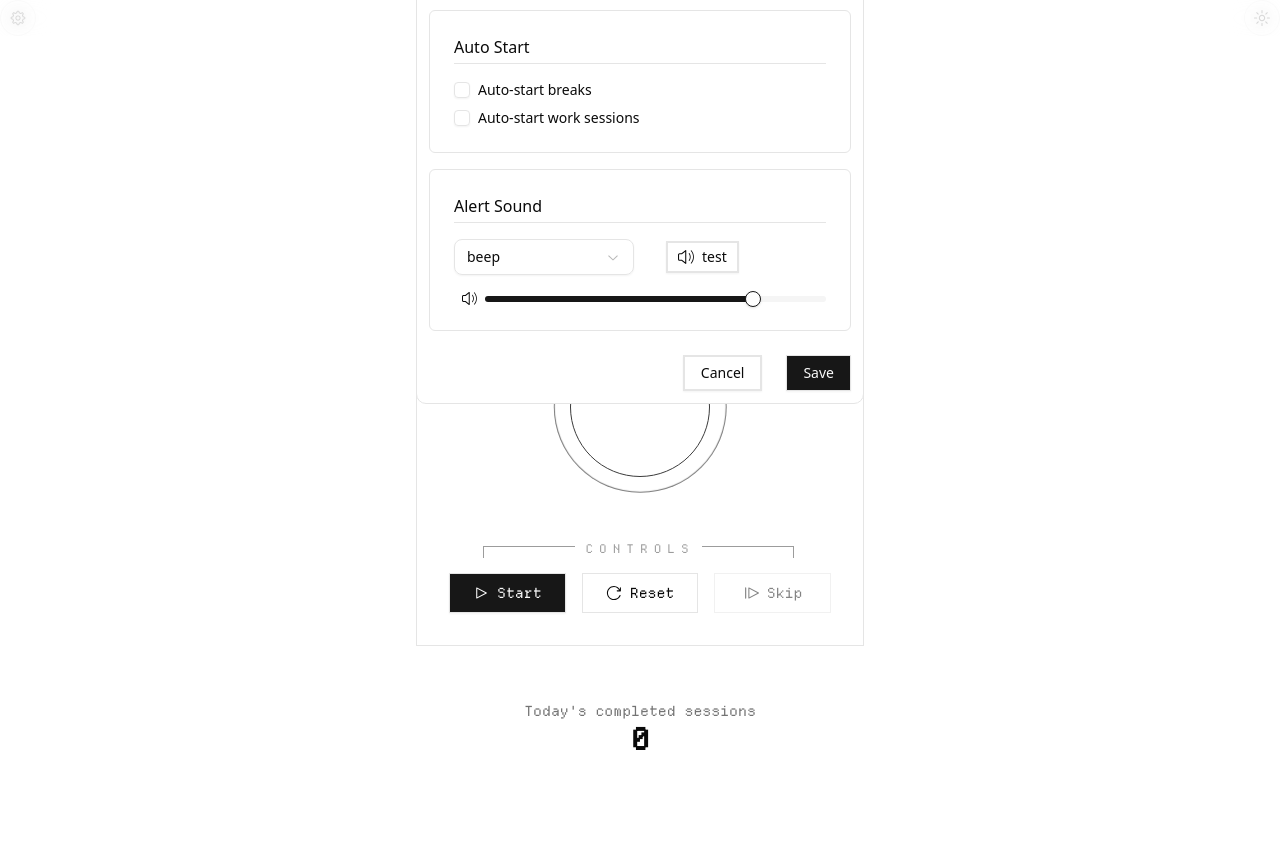
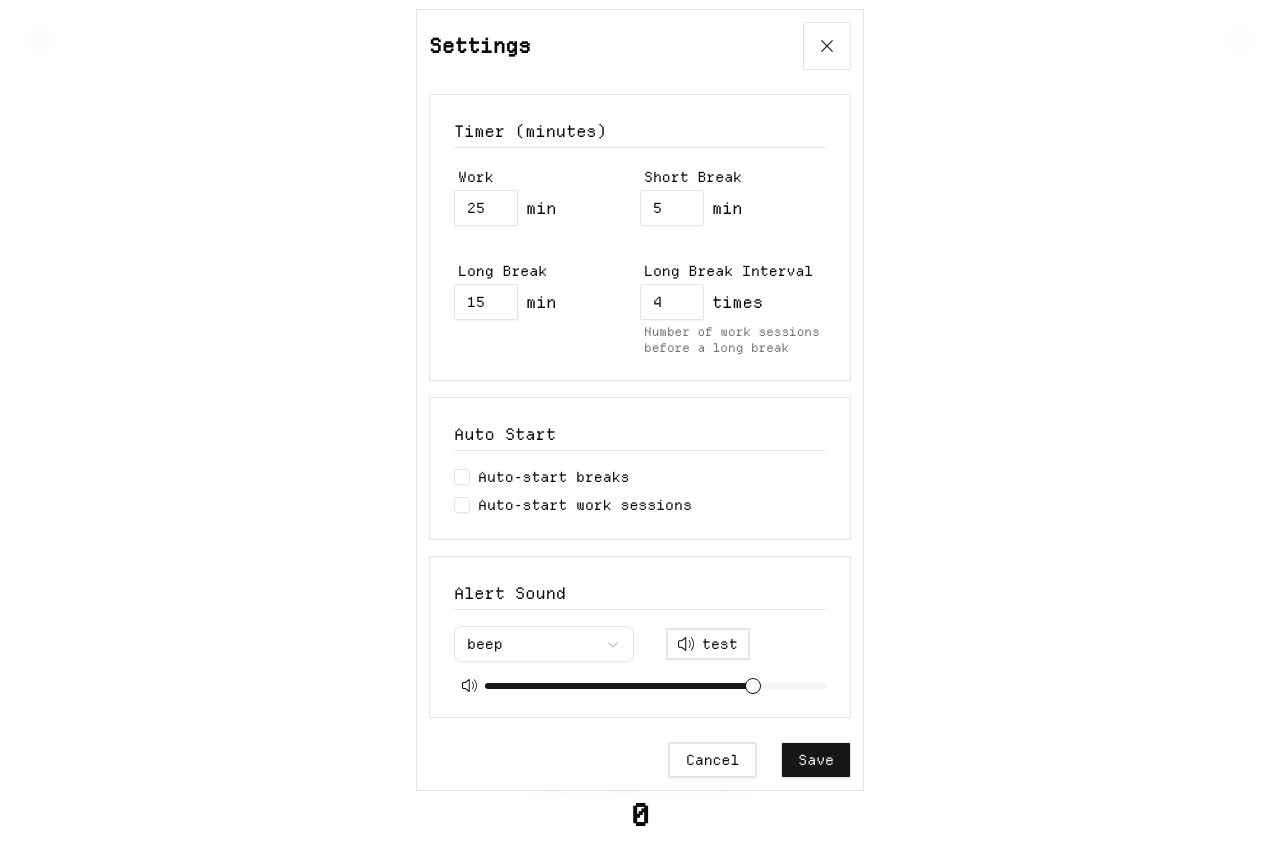
Before and after one commit to snd-primary/iteract-web, a Next.js app: page / in a window 1280 px wide. Both pictures are taken after a click on the button "Settings". Shown: the top 864 px of the page. Before the commit the page ends 836 px from the top, so only its background shows below. Built offline with nearby package versions, Linux system fonts and the light colour scheme.

Commit message:
layout fix

```diff
--- a/src/app/layout.tsx
+++ b/src/app/layout.tsx
@@ -3,6 +3,7 @@ import { Geist, Geist_Mono } from "next/font/google";
 import localFont from "next/font/local";
 import "./globals.css";
 import Header from "@/components/header";
+import { Settings } from "@/components/pomodoro/setting";
 
 const geistSans = Geist({
 	variable: "--font-geist-sans",
@@ -75,7 +76,7 @@ export default function RootLayout({
 				className={`${geistSans.variable} ${geistMono.variable} ${departureMono.variable} antialiased h-dvh`}
 			>
 				<Header />
-				<div className="font-departure w-full h-full grid grid-cols-[minmax(320px,480px)]  place-content-center place-items-center ">
+				<div className="font-departure w-full h-full grid grid-cols-[minmax(320px,450px)]  place-content-center place-items-center ">
 					{children}
 				</div>
 			</body>
--- a/src/app/page.tsx
+++ b/src/app/page.tsx
@@ -1,6 +1,7 @@
 "use client";
 
 import { Timer, Controls, CompletedCounter } from "@/components/pomodoro";
+import { Settings } from "@/components/pomodoro/setting";
 import { useInitializeApp } from "@/lib/hooks/useInitializeApp";
 import { usePersistState } from "@/lib/hooks/usePersistState";
 
@@ -13,7 +14,8 @@ export default function Home() {
 
 	return (
 		<main className="max-w-full w-full h-fit grid grid-cols-1 grid-rows-[1fr_70px] gap-12 items-center justify-center bg-background text-foreground px-4 relative">
-			<div className="w-full grid grid-cols-1 gap-16 justify-center justify-self-center md:border-1 md:p-8  relative">
+			<Settings />
+			<div className="w-full grid grid-cols-1 gap-16 justify-center justify-self-center md:border-1 md:p-8 relative">
 				<Timer />
 				<Controls />
 			</div>
--- a/src/components/header.tsx
+++ b/src/components/header.tsx
@@ -1,11 +1,22 @@
 "use client";
+import { GearIcon } from "@radix-ui/react-icons";
 import { ThemeToggle } from "./pomodoro";
-import { Settings } from "./pomodoro/setting";
+import { Button } from "./ui/button";
+import { useSettings } from "@/lib/hooks/useSettings";
 
 const Header = () => {
+	const { openSettings } = useSettings();
 	return (
-		<header className="sticky top-0 left-0 z-50 bg-background/20 backdrop-blur-lg flex items-center justify-between">
-			<Settings />
+		<header className="sticky top-0 left-0 z-50 bg-background/20 backdrop-blur-lg flex items-center justify-between p-4">
+			<Button
+				variant="ghost"
+				size="icon"
+				onClick={openSettings}
+				className="rounded-full"
+			>
+				<GearIcon className="h-5 w-5" />
+				<span className="sr-only">Settings</span>
+			</Button>
 			<ThemeToggle />
 		</header>
 	);
--- a/src/components/layout/setting/setting-block.tsx
+++ b/src/components/layout/setting/setting-block.tsx
@@ -7,7 +7,7 @@ type Props = {
 
 export const SettingBlock: React.FC<Props> = ({ ...props }) => {
 	return (
-		<div className="w-full h-full max-w-full max-h-full grid-cols-1 grid gap-4 rounded-sm border p-6">
+		<div className="w-full h-full max-w-full max-h-full grid-cols-1 grid gap-4  border p-6">
 			<h3 className="text-md font-medium border-b pb-1">{props.title}</h3>
 			{props.children}
 		</div>
--- a/src/components/pomodoro/Controls.tsx
+++ b/src/components/pomodoro/Controls.tsx
@@ -35,21 +35,24 @@ export function Controls() {
 			<div className="text-xs relative tracking-[6px] CUSTOM_CONTROLS_BORDER opacity-40">
 				CONTROLS
 			</div>
-			<div className="grid grid-cols-3 gap-4 w-full h-auto">
+			<div className="grid grid-cols-3 gap-2 w-full h-auto">
 				{!timer.isRunning ? (
 					<Button onClick={handleStartOrResume} size="lg" className="">
 						<PlayIcon className=" h-4 w-4" />
-						<span>{timer.mode === "idle" ? "Start" : "Resume"}</span>
+						<span className="text-lg">
+							{timer.mode === "idle" ? "Start" : "Resume"}
+						</span>
 					</Button>
 				) : (
 					<Button onClick={pauseTimer} variant="outline" size="lg" className="">
 						<PauseIcon className="h-4 w-4" />
-						<span>Pause</span>
+						<span className="text-lg">Pause</span>
 					</Button>
 				)}
 				<Button onClick={resetTimer} variant="ghost" size="lg">
 					<ReloadIcon className="h-4 w-4" />
-					Reset
+
+					<span className="text-lg">Reset</span>
 				</Button>
 
 				<Button
@@ -59,7 +62,7 @@ export function Controls() {
 					disabled={timer.mode === "idle"}
 				>
 					<ResumeIcon className="h-4 w-4" />
-					Skip
+					<span className="text-lg">Skip</span>
 				</Button>
 			</div>
 		</div>
--- a/src/components/pomodoro/Timer.tsx
+++ b/src/components/pomodoro/Timer.tsx
@@ -6,6 +6,7 @@ import { settingsAtom } from "@/store/settings";
 import { useCallback, useEffect } from "react";
 import { AnimatePresence, motion } from "motion/react";
 import { ProgressCircle } from "../ui/progress-circle/progress-circle";
+import { ItemIndicator } from "@radix-ui/react-select";
 
 export function Timer() {
 	const [timer] = useAtom(timerAtom);
@@ -42,7 +43,7 @@ export function Timer() {
 			case "longBreak":
 				return settings.longBreakTime * 60;
 			default:
-				return 0;
+				return settings.workTime * 60; // Default to work time
 		}
 	}, [settings, timer.pendingNextMode]);
 
@@ -62,7 +63,7 @@ export function Timer() {
 	}, [timer.mode, timer.timeRemaining, formatTime, modeText]);
 
 	return (
-		<div className="w-full h-min grid grid-rows-[30px_25px_1fr]  gap-2 text-center justify-items-center items-start relative">
+		<div className="w-full h-min grid grid-rows-[30px_25px_1fr_180px]  gap-2 text-center justify-items-center  items-center relative">
 			<motion.span
 				className="tracking-[8px] leading-5 text-sm pl-2.5 border-double border-3 border-foreground/80 text-foreground/80 w-fit relative linear"
 				initial={{ opacity: 0 }}
@@ -90,7 +91,7 @@ export function Timer() {
 				</AnimatePresence>
 			</div>
 
-			<div className="CUSTOM_TIME_BORDER p-2 w-full grid gap-2 grid-rows-[1fr_20px] text-foreground/90">
+			<div className="CUSTOM_TIME_BORDER p-2 w-full grid gap-2 grid-rows-[1fr_20px] text-foreground/90 pb-6">
 				<div className="self-center w-full h-full text-7xl font-departure mb-0 font-bold ">
 					{timer.mode === "idle"
 						? formatTime(modeIdleTimer())
@@ -102,6 +103,7 @@ export function Timer() {
 					}`}
 				</p>
 			</div>
+
 			<ProgressCircle />
 		</div>
 	);
--- a/src/components/pomodoro/input-time.tsx
+++ b/src/components/pomodoro/input-time.tsx
@@ -30,9 +30,9 @@ export const InputTime: React.FC<Props> = ({ isMinutes = true, ...props }) => {
 					max={props.max}
 					value={props.value}
 					onChange={props.onChange}
-					className="max-w-16 border border-input rounded-sm outline py-2 text-sm"
+					className="max-w-16 border border-input outline py-2 text-sm"
 				/>
-				{isMinutes && <span>min</span>}
+				{isMinutes ? <span>min</span> : <span>times</span>}
 			</div>
 			{props.annotation && (
 				<p className="text-xs text-muted-foreground mt-1 pl-1">
--- a/src/components/pomodoro/setting.tsx
+++ b/src/components/pomodoro/setting.tsx
@@ -1,19 +1,10 @@
 "use client";
 
-import { useAtom } from "jotai";
-import { useState } from "react";
 import { Button } from "@/components/ui/button";
-// import { Settings as SettingsIcon, Volume2, X } from "lucide-react";
-import { GearIcon, SpeakerLoudIcon, Cross1Icon } from "@radix-ui/react-icons";
-
-import {
-	settingsAtom,
-	type SoundType,
-	type PomodoroSettings,
-} from "@/store/settings";
+import { SpeakerLoudIcon, Cross1Icon } from "@radix-ui/react-icons";
+import type { SoundType } from "@/store/settings";
 import { Checkbox } from "../ui/checkbox";
 import { Slider } from "../ui/slider";
-import { useNotificationSound } from "@/lib/hooks/useNotificationSound";
 import {
 	Select,
 	SelectContent,
@@ -24,71 +15,36 @@ import {
 } from "../ui/select";
 import { SettingBlock } from "../layout/setting/setting-block";
 import { InputTime } from "./input-time";
+import { useSettings } from "@/lib/hooks/useSettings";
+import { AnimatePresence, motion } from "motion/react";
 
 const soundTypes: SoundType[] = ["bell", "chime", "beep"];
 
-/* const soundTypeLabels: Record<SoundType, string> = {
-	bell: "ベル",
-	chime: "チャイム",
-	beep: "ビープ",
-} */
-
 export function Settings() {
-	const [settings, setSettings] = useAtom(settingsAtom);
-	const [isOpen, setIsOpen] = useState(false);
-	const [tempSettings, setTempSettings] = useState<PomodoroSettings>(settings);
-
-	const { getSoundPath } = useNotificationSound();
-
-	// Open settings panel
-	const openSettings = () => {
-		setTempSettings({ ...settings });
-		setIsOpen(true);
-	};
-
-	// Close settings panel
-	const closeSettings = () => {
-		setIsOpen(false);
-	};
-
-	// Save settings
-	const saveSettings = () => {
-		setSettings(tempSettings);
-		setIsOpen(false);
-	};
-
-	const handleCheckboxChange =
-		(name: string) => (checked: boolean | "indeterminate") => {
-			setTempSettings({
-				...tempSettings,
-				[name]: checked === "indeterminate" ? false : checked,
-			});
-		};
-
-	// Handle input change
-	const handleChange = (e: React.ChangeEvent<HTMLInputElement>) => {
-		const { name, value } = e.target;
-		setTempSettings({
-			...tempSettings,
-			[name]: Number(value),
-		});
-	};
+	const {
+		closeSettings,
+		saveSettings,
+		handleCheckboxChange,
+		handleChange,
+		settingsOpen,
+		tempSettings,
+		setTempSettings,
+		getSoundPath,
+	} = useSettings();
 
 	return (
 		<>
-			<Button
-				variant="ghost"
-				size="icon"
-				onClick={openSettings}
-				className="rounded-full"
+			{settingsOpen && (
+				<AnimatePresence>
+					<motion.div
+						className="fixed inset-0 bg-background/80 backdrop-blur-sm z-50 flex items-center justify-center"
+						initial={{ opacity: 0 }}
+						animate={{ opacity: 1 }}
+						exit={{ opacity: 0 }}
+						transition={{ duration: 0.5 }}
+						key={"settings"}
 					>
-				<GearIcon className="h-5 w-5" />
-				<span className="sr-only">Settings</span>
-			</Button>
-
-			{isOpen && (
-				<div className="fixed inset-0 bg-background/80 backdrop-blur-sm z-50 flex items-center justify-center">
-					<div className="bg-card rounded-lg border border-border p-3 w-full max-w-md mx-auto h-fit max-h-fit grid grid-cols-1 gap-6">
+						<div className="bg-card  border border-border p-3 w-full max-w-md mx-auto h-fit max-h-fit grid grid-cols-1 gap-6">
 							{/* タイトルと閉じるボタン */}
 							<div className="flex justify-between items-center ">
 								<h2 className="text-xl font-semibold">Settings</h2>
@@ -100,7 +56,7 @@ export function Settings() {
 							{/* セッティング項目 */}
 							<div className="grid grid-cols-1 gap-4">
 								<SettingBlock title="Timer (minutes)">
-								<div className="grid grid-cols-4 gap-6">
+									<div className="grid grid-cols-2 gap-y-8">
 										<InputTime
 											label="Work"
 											id="workTime"
@@ -245,7 +201,8 @@ export function Settings() {
 								<Button onClick={saveSettings}>Save</Button>
 							</div>
 						</div>
-				</div>
+					</motion.div>
+				</AnimatePresence>
 			)}
 		</>
 	);
--- a/src/components/ui/button.tsx
+++ b/src/components/ui/button.tsx
@@ -4,7 +4,7 @@ import { cva, type VariantProps } from "class-variance-authority";
 import { cn } from "@/lib/utils";
 
 const buttonVariants = cva(
-	"inline-flex items-center justify-center gap-2 whitespace-nowrap  text-sm font-medium transition-all disabled:pointer-events-none disabled:opacity-50 [&_svg]:pointer-events-none [&_svg:not([class*='size-'])]:size-4 shrink-0 [&_svg]:shrink-0 outline-none border focus-visible:border-ring focus-visible:ring-ring/50 focus-visible:ring-[3px] aria-invalid:ring-destructive/20 dark:aria-invalid:ring-destructive/40 aria-invalid:border-destructive",
+	"inline-flex items-center justify-center gap-2 whitespace-nowrap  text-sm font-medium transition-all disabled:pointer-events-none disabled:opacity-50 [&_svg]:pointer-events-none [&_svg:not([class*='size-'])]:size-4 shrink-0 [&_svg]:shrink-0 outline-none border focus-visible:border-ring focus-visible:ring-ring/50 focus-visible:ring-[3px] aria-invalid:ring-destructive/20 dark:aria-invalid:ring-destructive/40 aria-invalid:border-destructive rounded-xs",
 	{
 		variants: {
 			variant: {
@@ -23,8 +23,8 @@ const buttonVariants = cva(
 			size: {
 				default: "h-9 px-4 py-2 has-[>svg]:px-3",
 				sm: "h-8  gap-1.5 px-3 has-[>svg]:px-2.5",
-				lg: "h-10  px-6 has-[>svg]:px-1",
-				icon: "size-9",
+				lg: "h-12 px-1 has-[>svg]:px-1",
+				icon: "size-12",
 			},
 		},
 		defaultVariants: {
--- a/src/components/ui/input.tsx
+++ b/src/components/ui/input.tsx
@@ -6,7 +6,7 @@ function Input({ className, type, ...props }: React.ComponentProps<"input">) {
 			type={type}
 			data-slot="input"
 			className={cn(
-				"file:text-foreground placeholder:text-muted-foreground selection:bg-primary selection:text-primary-foreground dark:bg-input/30 border-input flex h-9 w-full min-w-0 rounded-md border bg-transparent px-3 py-1 text-base shadow-xs transition-[color,box-shadow] outline-none file:inline-flex file:h-7 file:border-0 file:bg-transparent file:text-sm file:font-medium disabled:pointer-events-none disabled:cursor-not-allowed disabled:opacity-50 md:text-sm",
+				"file:text-foreground placeholder:text-muted-foreground selection:bg-primary selection:text-primary-foreground dark:bg-input/30 border-input flex h-9 w-full min-w-0 rounded-xs border bg-transparent px-3 py-1 text-base shadow-xs transition-[color,box-shadow] outline-none file:inline-flex file:h-7 file:border-0 file:bg-transparent file:text-sm file:font-medium disabled:pointer-events-none disabled:cursor-not-allowed disabled:opacity-50 md:text-sm",
 				"focus-visible:border-ring focus-visible:ring-ring/50 focus-visible:ring-[3px]",
 				"aria-invalid:ring-destructive/20 dark:aria-invalid:ring-destructive/40 aria-invalid:border-destructive",
 				"[appearance:textfield] [&::-webkit-outer-spin-button]:appearance-none [&::-webkit-inner-spin-button]:appearance-none",
--- /dev/null
+++ b/src/lib/hooks/useSettings.ts
@@ -0,0 +1,63 @@
+import {
+	type PomodoroSettings,
+	settingsAtom,
+	settingsOpenAtom,
+} from "@/store/settings";
+import { useAtom } from "jotai";
+import { useState } from "react";
+import { useNotificationSound } from "./useNotificationSound";
+
+export const useSettings = () => {
+	const [settings, setSettings] = useAtom(settingsAtom);
+	const [settingsOpen, setSettingsOpen] = useAtom(settingsOpenAtom);
+	const [tempSettings, setTempSettings] = useState<PomodoroSettings>(settings);
+
+	const { getSoundPath } = useNotificationSound();
+
+	// Open settings panel
+	const openSettings = () => {
+		setTempSettings({ ...settings });
+		setSettingsOpen(true);
+		console.log("Settings opened", settings);
+	};
+
+	// Close settings panel
+	const closeSettings = () => {
+		setSettingsOpen(false);
+	};
+
+	// Save settings
+	const saveSettings = () => {
+		setSettings(tempSettings);
+		setSettingsOpen(false);
+	};
+
+	const handleCheckboxChange =
+		(name: string) => (checked: boolean | "indeterminate") => {
+			setTempSettings({
+				...tempSettings,
+				[name]: checked === "indeterminate" ? false : checked,
+			});
+		};
+
+	// Handle input change
+	const handleChange = (e: React.ChangeEvent<HTMLInputElement>) => {
+		const { name, value } = e.target;
+		setTempSettings({
+			...tempSettings,
+			[name]: Number(value),
+		});
+	};
+
+	return {
+		openSettings,
+		closeSettings,
+		saveSettings,
+		handleCheckboxChange,
+		handleChange,
+		getSoundPath,
+		tempSettings,
+		setTempSettings,
+		settingsOpen,
+	};
+};
--- a/src/store/settings.ts
+++ b/src/store/settings.ts
@@ -27,5 +27,7 @@ export const defaultSettings: PomodoroSettings = {
 	soundType: "beep",
 };
 
+export const settingsOpenAtom = atom(false); // Settings open state atom
+
 // Settings atom
 export const settingsAtom = atom<PomodoroSettings>(defaultSettings);
```
Lines whose indentation alone changed are shown as unchanged.
